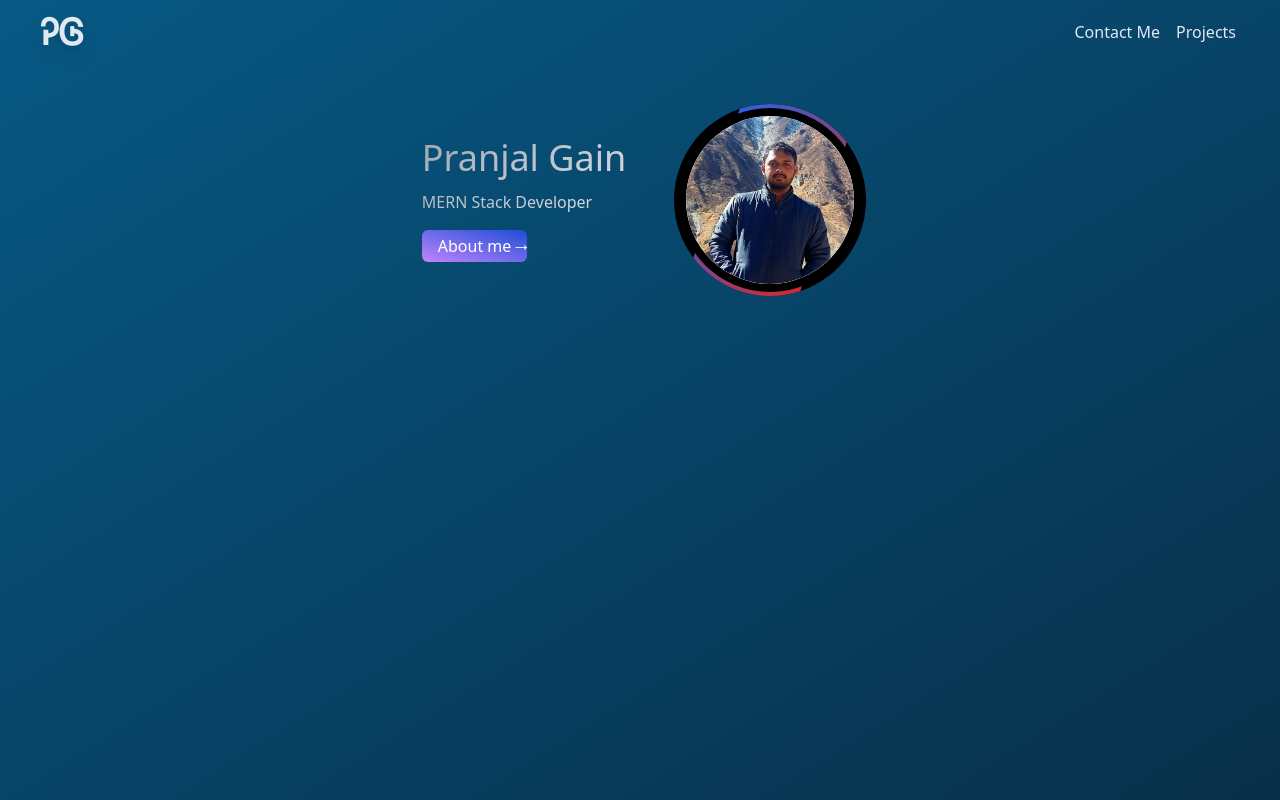
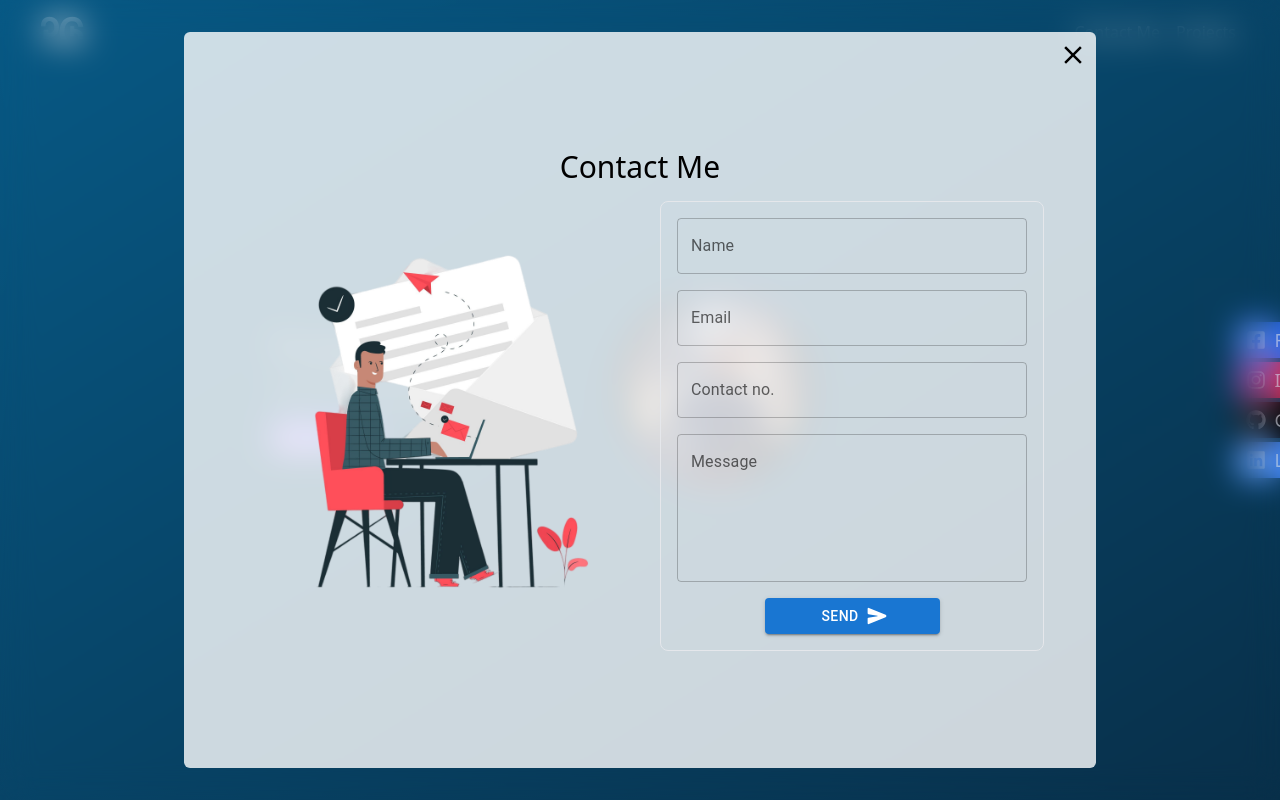
Before and after one commit to pranjalb21/portfolio2.0, a React (Vite) app: page /contact in a window 1280 px wide. Built offline with nearby package versions, Linux system fonts and the light colour scheme.

Commit message:
All pages added. Contact page styling completed.

```diff
--- a/src/App.jsx
+++ b/src/App.jsx
@@ -1,12 +1,17 @@
+import { Outlet } from "react-router-dom";
 import "./App.css";
 import Body from "./components/body/Body";
+import Contact from "./components/contact/Contact";
 import Header from "./components/header/Header";
+import SocialMedia from "./components/socialMedia/SocialMedia";
 
 function App() {
     return (
         <div className="bg-gradient-to-br from-sky-800 to-sky-950 w-full h-screen box-border overflow-hidden">
             <Header />
             <Body />
+            <SocialMedia />
+            <Outlet />
         </div>
     );
 }
--- /dev/null
+++ b/src/components/about/About.jsx
@@ -0,0 +1,9 @@
+import React from "react";
+
+export default function About() {
+    return (
+    <div className="fixed h-screen w-full bg-red-300 z-10 top-0 left-0 bg-opacity-30">
+        About
+    </div>
+    );
+}
--- a/src/components/body/Body.jsx
+++ b/src/components/body/Body.jsx
@@ -1,12 +1,13 @@
 import React from "react";
+import { Link } from "react-router-dom";
 
 export default function Body() {
     return (
-        <div className="w-full flex md:flex-row-reverse md:gap-10 flex-col items-center justify-center pt-10 gap-4">
+        <div className="w-full h-screen flex md:flex-row-reverse md:gap-10 flex-col items-center justify-start pt-10  gap-10  md:justify-center">
             <div
                 className="h-48 w-48 relative bg-black overflow-hidden cursor-pointer rounded-full before:duration-500
             before:content['']  before:absolute before:inset-x-10 before:-inset-y-2 before:bg-gradient-to-br  hover:before:-inset-1 before:from-red-600 before:to-blue-600 before:animate-spin-slow
-            after:content[''] after:bg-black after:inset-y-1 after:inset-x-1 after:z-10 after:absolute after:rounded-full
+            after:content[''] after:bg-black after:inset-y-1 after:inset-x-1 after:z-10 after:absolute after:rounded-full md:-translate-x-1/2 md:-translate-y-1/2
             "
             >
                 <div className="absolute z-20 overflow-hidden inset-x-3 inset-y-3 bg-white rounded-full">
@@ -17,18 +18,19 @@ export default function Body() {
                     />
                 </div>
             </div>
-            <div className="text-left text-transparent  p-2 md:self-center bg-gradient-to-br from-gray-400 to-gray-100 bg-clip-text">
+            <div className="md:text-left text-transparent  p-2 md:self-center bg-gradient-to-br from-gray-400 to-gray-100 bg-clip-text mr-20 md:-translate-x-1/2 md:-translate-y-2/3 translate-x-1/4">
                 <h1 className="text-4xl">Pranjal Gain</h1>
                 <p className="mt-3">MERN Stack Developer</p>
-                <div
+                <Link
                     className="bg-gradient-to-tr mt-4 from-purple-400 to-blue-700 text-white w-fit py-1 px-4 rounded-md cursor-pointer text-center
-                hover:scale-105 ease-in-out duration-200 relative group active:translate-y-1"
+                hover:scale-105 ease-in-out duration-200 relative group active:translate-y-1 block"
+                to={'/about'}
                 >
                     About me
                     <span className="absolute group-hover:inline-block ml-2 font-bold text-xl top-0 -right-1 h-full group-hover:translate-x-1 duration-300">
                         &rarr;
                     </span>
-                </div>
+                </Link>
             </div>
         </div>
     );
--- /dev/null
+++ b/src/components/contact/Contact.jsx
@@ -0,0 +1,57 @@
+import { Button, TextareaAutosize, TextField } from "@mui/material";
+import Textarea from "@mui/joy/Textarea";
+import React from "react";
+import { MdOutlineClose } from "react-icons/md";
+import { Link } from "react-router-dom";
+import { IoSend } from "react-icons/io5";
+
+export default function Contact() {
+    return (
+        <div className="fixed h-screen w-full  z-20 top-0 left-0 bg-opacity-30 flex justify-center items-center p-8  backdrop-blur-lg">
+            <div className="bg-white bg-opacity-80 h-full md:w-3/4 w-full relative p-8 flex flex-col justify-center items-center rounded-md">
+                <Link to={"/"}>
+                    <MdOutlineClose className="text-3xl absolute top-2 right-2" />
+                </Link>
+                <h1 className="text-3xl capitalize">Contact me</h1>
+                <div className="w-full flex justify-center items-center">
+                    <img
+                        src="./contact.png"
+                        alt="contact"
+                        className="hidden lg:block w-1/2 "
+                    />
+                    <form className="border p-4 flex flex-col gap-4 w-full mt-4 rounded-lg max-w-sm">
+                        <TextField
+                            id="name"
+                            label="Name"
+                            variant="outlined"
+                        ></TextField>
+                        <TextField
+                            id="email"
+                            label="Email"
+                            variant="outlined"
+                        ></TextField>
+                        <TextField
+                            id="contact"
+                            label="Contact no."
+                            variant="outlined"
+                        ></TextField>
+                        <TextField
+                            id="contact"
+                            label="Message"
+                            variant="outlined"
+                            rows={5}
+                            multiline
+                        ></TextField>
+                        <Button
+                            variant="contained"
+                            className="w-1/2 self-center"
+                            endIcon={<IoSend />}
+                        >
+                            Send
+                        </Button>
+                    </form>
+                </div>
+            </div>
+        </div>
+    );
+}
--- a/src/components/header/Header.jsx
+++ b/src/components/header/Header.jsx
@@ -1,21 +1,22 @@
 import React, { useState } from "react";
 import { GiHamburgerMenu } from "react-icons/gi";
 import { RiCloseLargeLine } from "react-icons/ri";
+import { Link, NavLink } from "react-router-dom";
 
 export default function Header() {
     const [showMenu, setShowMenu] = useState(false);
     return (
         <header className="flex justify-between items-center px-10 py-3">
-            <h1 className="text-4xl font-bold cursor-pointer text-slate-200 drop-shadow-lg hover:scale-105 ease-in duration-100">
+            <Link className="text-4xl font-bold cursor-pointer text-slate-200 drop-shadow-lg hover:scale-105 ease-in duration-100" to={'/'}>
                 ᎮᎶ
-            </h1>
+            </Link>
             <ul className="hidden capitalize sm:flex gap-2 items-center text-slate-200">
-                <li className="cursor-pointer p-1 relative after:content-[''] after:h-[2px] after:bg-white after:w-0 after:absolute after:bottom-0 after:left-0 hover:after:w-full after:ease-in-out after:duration-200 hover:text-white duration-100 ease-in-out">
+                <Link to={'/contact'} className="cursor-pointer p-1 relative after:content-[''] after:h-[2px] after:bg-white after:w-0 after:absolute after:bottom-0 after:left-0 hover:after:w-full after:ease-in-out after:duration-200 hover:text-white duration-100 ease-in-out">
                     Contact Me
-                </li>
-                <li className="cursor-pointer p-1 relative after:content-[''] after:h-[2px] after:bg-white after:w-0 after:absolute after:bottom-0 after:left-0 hover:after:w-full after:ease-in-out after:duration-200 hover:text-white duration-100 ease-in-out">
+                </Link>
+                <Link to={'/projects'} className="cursor-pointer p-1 relative after:content-[''] after:h-[2px] after:bg-white after:w-0 after:absolute after:bottom-0 after:left-0 hover:after:w-full after:ease-in-out after:duration-200 hover:text-white duration-100 ease-in-out">
                     Projects
-                </li>
+                </Link>
             </ul>
             <div className="sm:hidden text-slate-200 text-2xl cursor-pointer">
                 {!showMenu && (
@@ -26,16 +27,30 @@ export default function Header() {
                 )}
             </div>
             {showMenu && (
-                <div className="sm:hidden fixed w-full h-screen top-0 left-0 bg-opacity-50 text-red-50 z-10 flex items-start duration-200 ease-in-out" onClick={()=>setShowMenu(false)} >
+                <div
+                    className="sm:hidden fixed w-full h-screen top-0 left-0 bg-opacity-50 text-red-50 z-10 flex items-start duration-200 ease-in-out"
+                    onClick={() => setShowMenu(false)}
+                >
                     <ul className="bg-purple-900 bg-opacity-50 ml-auto mt-5 rounded-md overflow-hidden">
+                        <Link
+                            to={`/contact`}
+                        >
                             <li className="flex w-28 h-10 justify-center items-center text-left hover:bg-purple-700 cursor-pointer ease-in-out duration-150 hover:font-bold">
                                 Contact me
                             </li>
+                        </Link>
+                        <Link
+                            to={`/projects`}
+                        >
                             <li className="flex w-28 h-10 justify-center items-center text-left hover:bg-purple-700 cursor-pointer ease-in-out duration-150 hover:font-bold">
                                 Projects
                             </li>
+                        </Link>
                     </ul>
-                    <RiCloseLargeLine className="text-2xl mr-10 mt-5" onClick={()=>setShowMenu(!showMenu)} />
+                    <RiCloseLargeLine
+                        className="text-2xl mr-10 mt-5 cursor-pointer"
+                        onClick={() => setShowMenu(!showMenu)}
+                    />
                 </div>
             )}
         </header>
--- /dev/null
+++ b/src/components/projects/Projects.jsx
@@ -0,0 +1,9 @@
+import React from 'react'
+
+export default function Projects() {
+  return (
+    <div className="fixed h-screen w-full bg-red-300 z-10 top-0 left-0 bg-opacity-30">
+        Projects
+    </div>
+  )
+}
--- /dev/null
+++ b/src/components/socialMedia/SocialMedia.jsx
@@ -0,0 +1,19 @@
+import React from "react";
+import Tag from "./Tag";
+import {
+    FaFacebookSquare,
+    FaGithub,
+    FaInstagram,
+    FaLinkedin,
+} from "react-icons/fa";
+
+export default function SocialMedia() {
+    return (
+        <div className="fixed flex flex-col top-1/2 right-0 -translate-y-1/2 gap-1 ">
+            <Tag icon={<FaFacebookSquare />} text="Facebook" color={`bg-blue-600`} />
+            <Tag icon={<FaInstagram />} text="Instagram" color={`bg-gradient-to-r from-[#833ab4] via-[#fd1d1d] to-[#fcb045]`} />
+            <Tag icon={<FaGithub />} text="Github" color={`bg-black`} />
+            <Tag icon={<FaLinkedin />} text="LinkedIn" color={`bg-blue-500`} />
+        </div>
+    );
+}
--- /dev/null
+++ b/src/components/socialMedia/Tag.jsx
@@ -0,0 +1,11 @@
+import React from "react";
+import { FaFacebookSquare } from "react-icons/fa";
+
+export default function Tag({ icon, text, color }) {
+    return (
+        <div className={`flex items-center py-1 px-2 ${color} text-white cursor-pointer gap-2 rounded-sm text-xl translate-x-[90px] hover:-translate-x-0 duration-500 ease-in-out`}>
+            {icon}
+            <span className="text-lg self-center">{text}</span>
+        </div>
+    );
+}
--- a/src/main.jsx
+++ b/src/main.jsx
@@ -1,10 +1,35 @@
-import { StrictMode } from 'react'
-import { createRoot } from 'react-dom/client'
-import App from './App.jsx'
-import './index.css'
+import { StrictMode } from "react";
+import { createRoot } from "react-dom/client";
+import App from "./App.jsx";
+import "./index.css";
+import { createBrowserRouter, RouterProvider } from "react-router-dom";
+import Contact from "./components/contact/Contact.jsx";
+import Projects from "./components/projects/Projects.jsx";
+import About from "./components/about/About.jsx";
 
-createRoot(document.getElementById('root')).render(
-  <StrictMode>
-    <App />
-  </StrictMode>,
-)
+const routes = createBrowserRouter([
+    {
+        path: "/",
+        element: <App />,
+        children: [
+            {
+                path: "contact",
+                element: <Contact />,
+            },
+            {
+                path: "projects",
+                element: <Projects />,
+            },
+            {
+                path: "about",
+                element: <About />,
+            },
+        ],
+    },
+]);
+
+createRoot(document.getElementById("root")).render(
+    <StrictMode>
+        <RouterProvider router={routes} />
+    </StrictMode>
+);
```
Also changed, not shown: package.json (+7 -1 lines), public/contact.png (added), 1 other file (tests, documents, lock files or other folders). Lines whose indentation alone changed are shown as unchanged.
